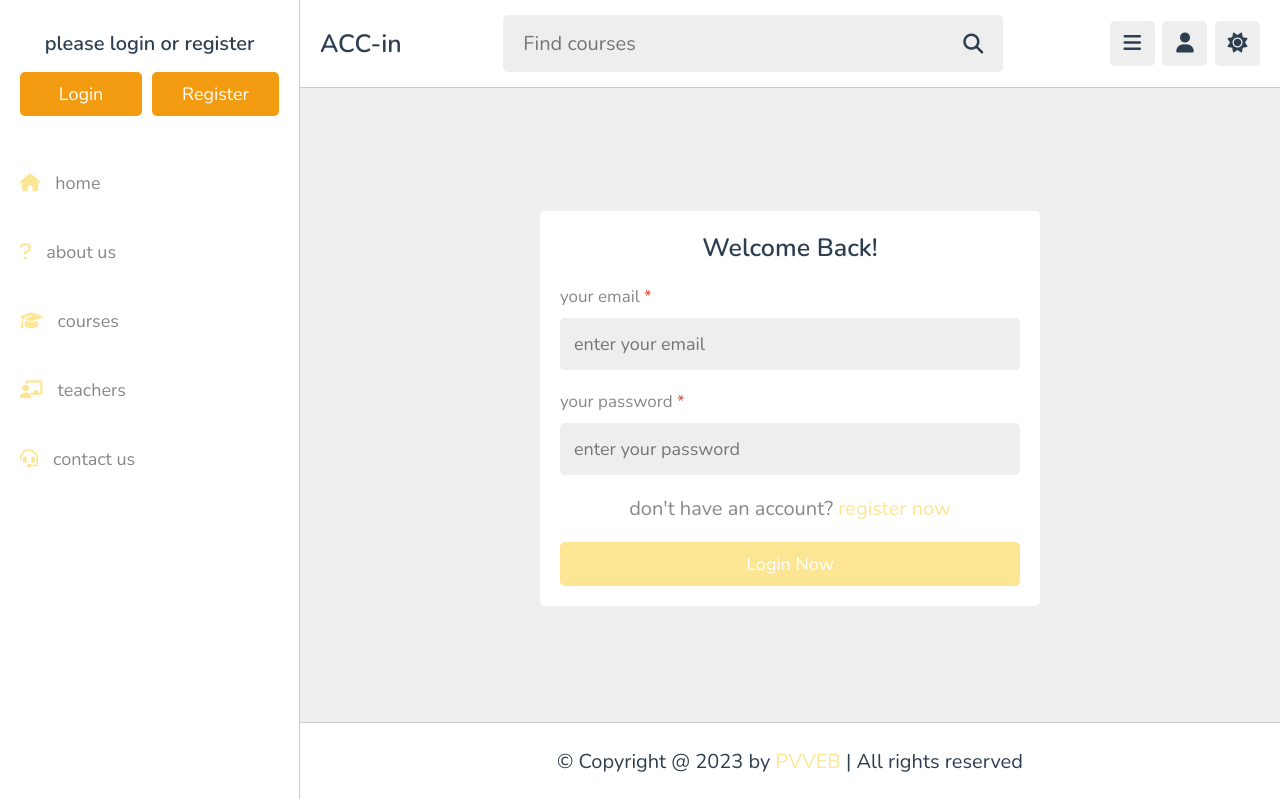
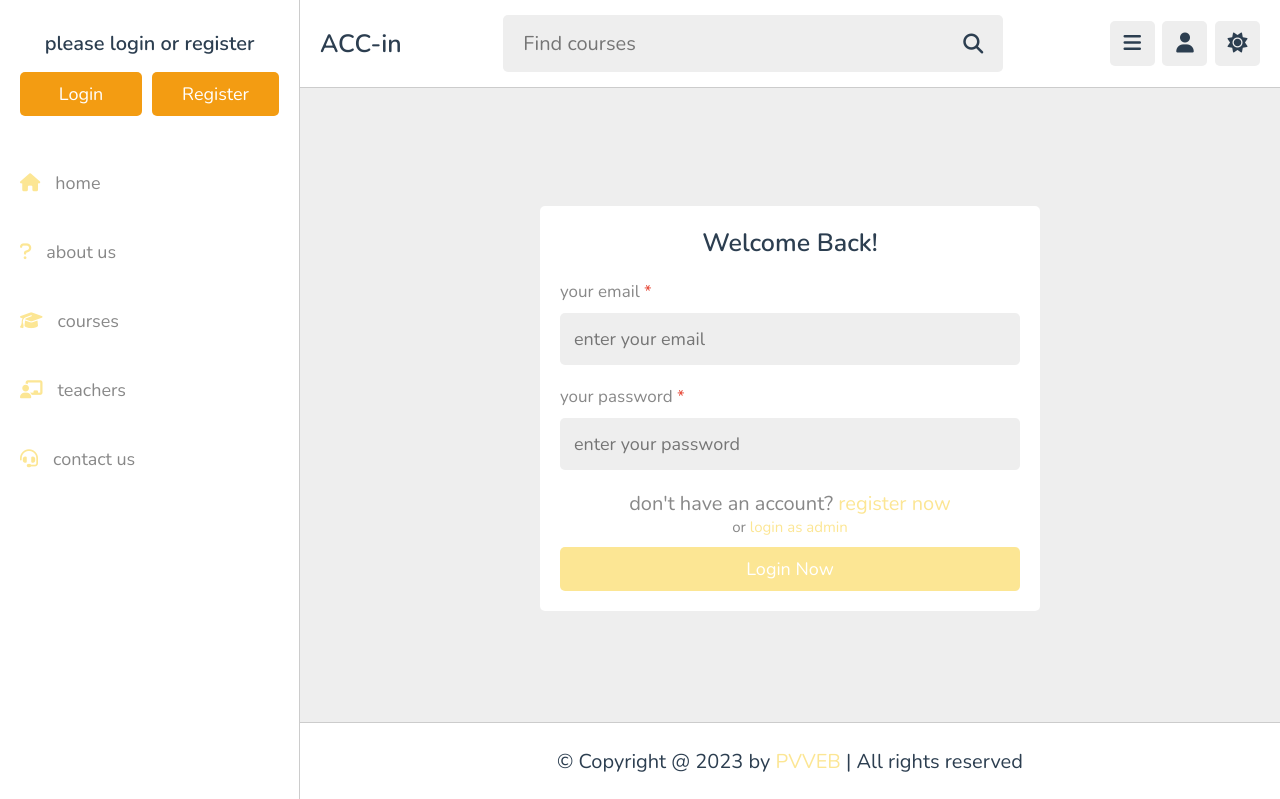
Before and after one commit to duevanofairuz/fp-pvveb-online-course, a PHP site: page /login.php in a window 1280 px wide. Shown: the top 799 px of the page. Run offline with PHP 8.4, Linux system fonts and the light colour scheme; data that the repository does not hold is empty.

Commit message:
feat: add link to login as admin

```diff
--- a/login.php
+++ b/login.php
@@ -57,7 +57,8 @@ if(isset($_POST['submit'])){
       <input type="email" name="email" placeholder="enter your email" maxlength="50" required class="box">
       <p>your password <span>*</span></p>
       <input type="password" name="pass" placeholder="enter your password" maxlength="20" required class="box">
-      <p class="link">don't have an account? <a href="register.php">register now</a></p>
+      <p class="link" style="padding-bottom: 0px">don't have an account? <a href="register.php">register now</a></p>
+      <p class="link" style="font-size: 15px; padding: 0">or <a href="admin/login.php">login as admin</a></p>
       <input type="submit" name="submit" value="login now" class="btn">
    </form>
 
```
